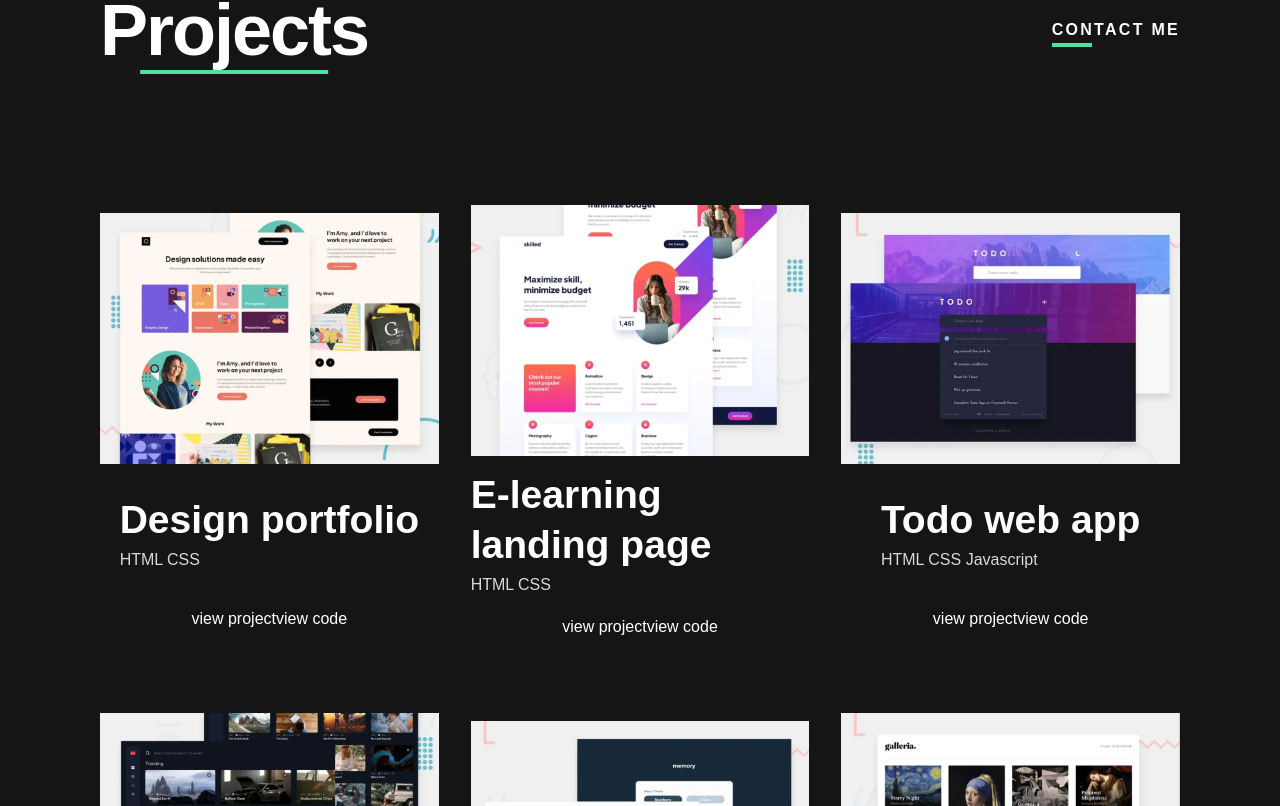
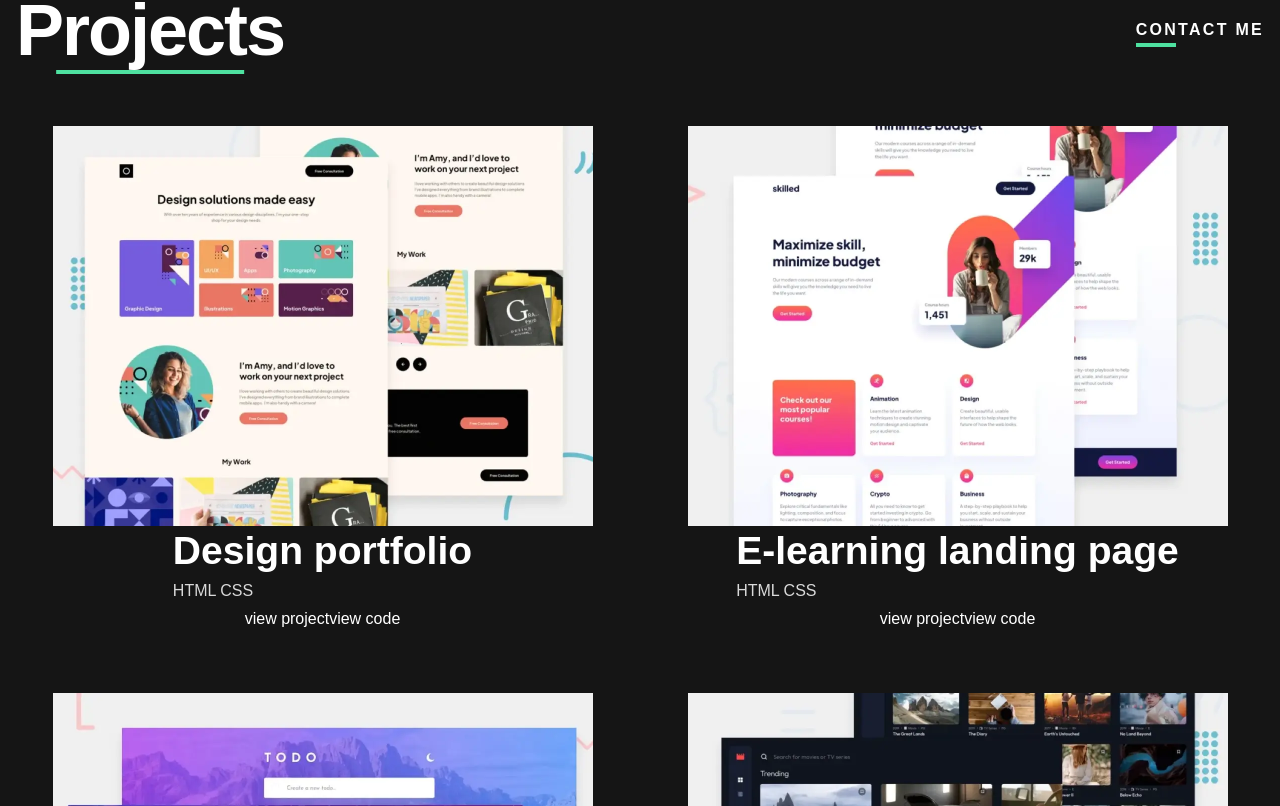
Before and after one commit to Hcmwebs/single-page-dev-portifolio, a React (Vite) app: page / in a window 1280 px wide. Shown: the part 1234-2040 px from the top of the page. Built offline with nearby package versions, Linux system fonts and the light colour scheme.

Commit message:
styled projects class for all the screens
Signed-off-by: Heze <64218603+Hcmwebs@users.noreply.github.com>

```diff
--- a/src/components/Projects.jsx
+++ b/src/components/Projects.jsx
@@ -15,7 +15,7 @@ const Projects = () => {
 				</StyledLink>
 			</StyledFlex>
 
-			<div className='items'>
+			<div className='items projects'>
 				{projects.map((project) => {
 					return <SingleProject key={project.id} {...project} />
 				})}
--- a/src/styles/Section.styled.jsx
+++ b/src/styles/Section.styled.jsx
@@ -17,22 +17,34 @@ const StyledSection = styled.section`
 		width: 100%;
 		display: grid;
 		place-items: center;
+		&.skills {
 			grid-template-columns: repeat(auto-fit, minmax(311px, 1fr));
 			gap: 2.5rem;
 			padding-block: 2.5rem;
+			border-top: 1px solid ${({ theme }) => theme.darkTheme.bodyColor};
+			border-bottom: 1px solid ${({ theme }) => theme.darkTheme.bodyColor};
 
 			@media (min-width: 768px) {
 				padding-block: 3.25rem;
 				gap: 3.25rem 0.5rem;
 			}
-		@media (min-width: 768px) {
+			@media (min-width: 1440px) {
 				padding-block: 4.5rem;
 				gap: 3.625rem 2rem;
 			}
+		}
+		&.projects {
+			grid-template-columns: 1fr;
+			gap: 2.5rem;
 
-		&.skills {
-			border-top: 1px solid ${({ theme }) => theme.darkTheme.bodyColor};
-			border-bottom: 1px solid ${({ theme }) => theme.darkTheme.bodyColor};
+			@media (min-width: 768px) {
+				grid-template-columns: repeat(2, 1fr);
+				gap: 3.75rem 1.375rem;
+			}
+			@media (min-width: 1440px) {
+				grid-template-columns: repeat(2, 1fr);
+				gap: 4.3125rem 1.875rem;
+			}
 		}
 	}
 
@@ -67,20 +79,6 @@ const StyledSection = styled.section`
 			}
 		}
 	}
-	.project {
-		width:100%;
-		min-height: 450px;
-		display:grid;
-		place-items: center;
-		img {
-			width: 100%;
-			height: 253px;
-			@media (min-width: 1440px) {
-				width:min(100%,540px);
-				height: 487px;
-			}
-		}
-	}
 `
 
 export default StyledSection
```
Lines whose indentation alone changed are shown as unchanged.
